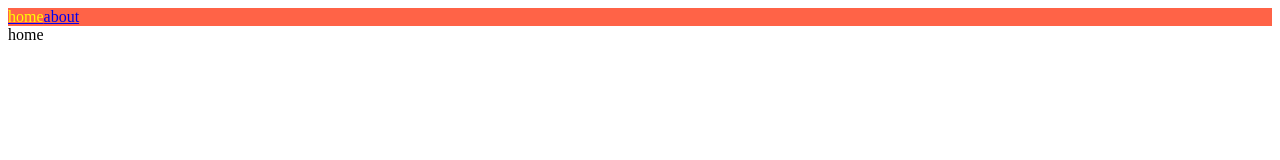
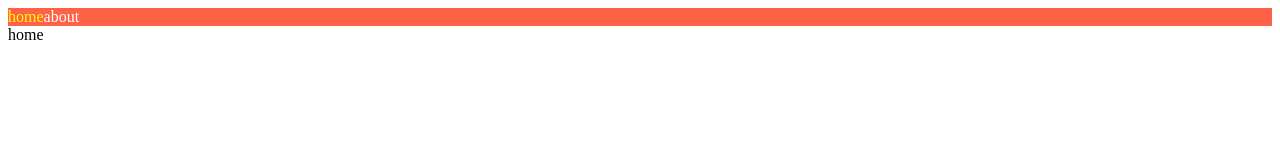
Before and after one commit to flsnrtmmyungju/nexttest, a Next.js app: page / in a window 1280 px wide. Shown: the top 160 px of the page. Built offline with nearby package versions, Linux system fonts and the light colour scheme.

Commit message:
글로벌 설정파일(_app.js) 사용법 파일명은 고정

```diff
--- a/components/NavBar.js
+++ b/components/NavBar.js
@@ -6,13 +6,12 @@ export default function NavBar() {
     return <nav >
         {/* 추천하진 않지만 style 사용하는 방법 */}
         {/* <Link href="/" style={{ color: router.pathname === "/" ? 'red' : 'blue' }}>home</Link> */}
-        <Link href="/" ><span className={router.pathname === "/" ? "active" : '' }  >home</span></Link>
-        <Link href="/about">about</Link>
+        <Link href="/" ><span className={router.pathname === "/" ? "active" : '' }>home</span></Link>
+        <Link href="/about" ><span className={router.pathname === "/about" ? "active" : '' }>about</span></Link>
         <style jsx>{`
             nav{ background-color : tomato;
             }
             .active{
-                text-decoration: none;
                 color:yellow;
             }
 
--- /dev/null
+++ b/pages/_app.js
@@ -0,0 +1,23 @@
+import NavBar from "../components/NavBar"
+//현재 파일이 글로벌 설정파일
+
+//이내부에 글로벌 css파일 불러올수 있음 다른곳에서는 모듈.css만가능
+
+export default function App({Component, pageProps}) {
+    return (
+        <>
+        <NavBar />
+        <Component {...pageProps} />
+        <style jsx global>{`
+          a {
+            color:white;
+            text-decoration: none;
+          }
+        `}
+
+        </style>
+       </>
+    )
+
+
+}
--- a/pages/about.js
+++ b/pages/about.js
@@ -1,8 +1,6 @@
-import NavBar from "components/NavBar";
 
 export default function about() {
     return <div>
-        <NavBar />
         <div>about</div>
     </div>
 }
--- a/pages/index.js
+++ b/pages/index.js
@@ -1,8 +1,6 @@
-import NavBar from "components/NavBar";
 
 export default function home() {
   return <div>
-    <NavBar />
     <div>home</div>
   </div>
 }
```
